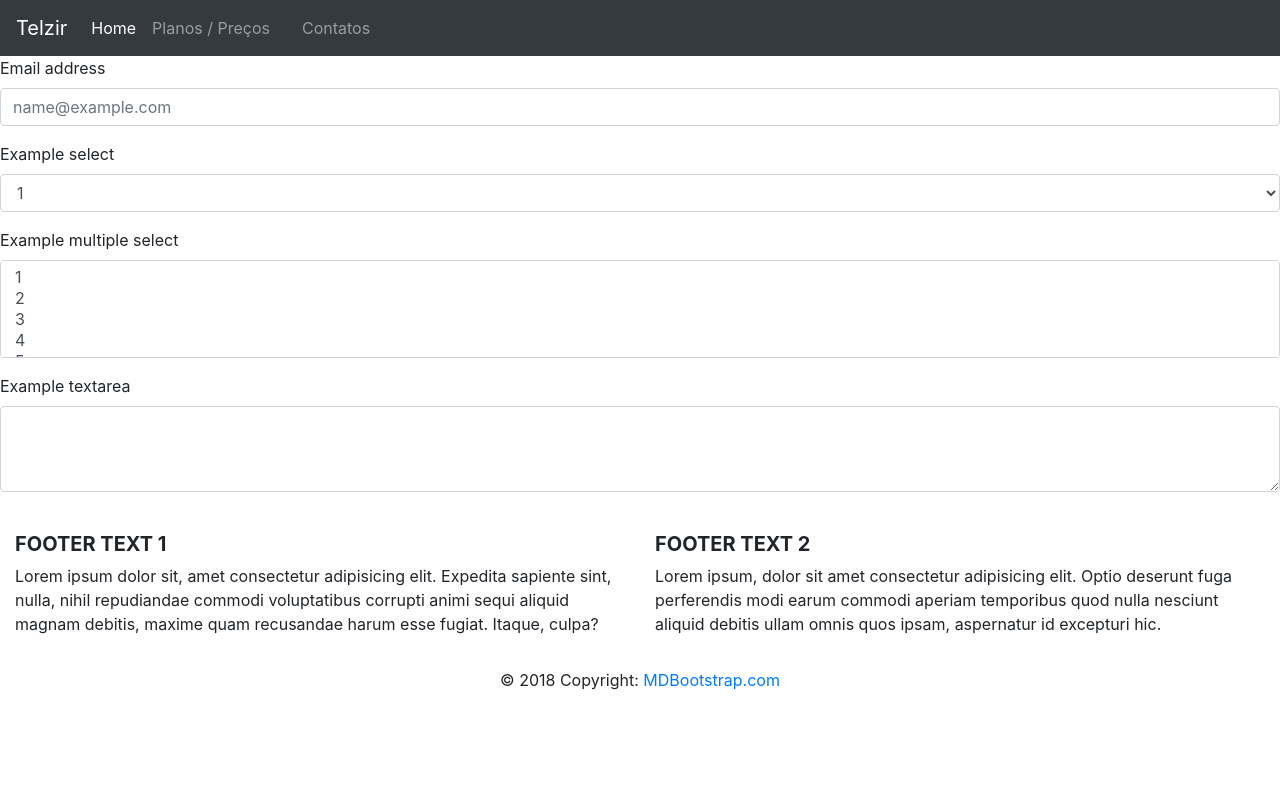
After one commit to Theel123/Telzir, a PHP site: page / in a window 1280 px wide. The commit adds this page. Run offline with PHP 8.4, Linux system fonts and the light colour scheme; some libraries are stand-ins or nearby versions.

Commit message:
comecando o layout

```diff
--- /dev/null
+++ b/index.php
@@ -0,0 +1,5 @@
+<?php
+
+require('layoutFixo/menu.html');
+require('layoutFixo/tabelaPlanos.html');
+require('layoutFixo/footer.html');
--- /dev/null
+++ b/layoutFixo/footer.html
@@ -0,0 +1,35 @@
+<footer class="page-footer font-small teal pt-4">
+
+  <div class="container-fluid text-center text-md-left">
+
+    <div class="row">
+
+      <div class="col-md-6 mt-md-0 mt-3">
+
+        <h5 class="text-uppercase font-weight-bold">Footer text 1</h5>
+        <p>Lorem ipsum dolor sit, amet consectetur adipisicing elit. Expedita sapiente sint, nulla, nihil
+          repudiandae commodi voluptatibus corrupti animi sequi aliquid magnam debitis, maxime quam recusandae
+          harum esse fugiat. Itaque, culpa?</p>
+
+      </div>
+
+      <hr class="clearfix w-100 d-md-none pb-3">
+
+      <div class="col-md-6 mb-md-0 mb-3">
+
+        <h5 class="text-uppercase font-weight-bold">Footer text 2</h5>
+        <p>Lorem ipsum, dolor sit amet consectetur adipisicing elit. Optio deserunt fuga perferendis modi earum
+          commodi aperiam temporibus quod nulla nesciunt aliquid debitis ullam omnis quos ipsam, aspernatur id
+          excepturi hic.</p>
+
+      </div>
+
+    </div>
+
+  </div>
+
+  <div class="footer-copyright text-center py-3">© 2018 Copyright:
+    <a href="https://mdbootstrap.com/education/bootstrap/"> MDBootstrap.com</a>
+  </div>
+
+</footer>
--- /dev/null
+++ b/layoutFixo/menu.html
@@ -0,0 +1,38 @@
+<?php
+
+?>
+<link href="//maxcdn.bootstrapcdn.com/bootstrap/4.0.0/css/bootstrap.min.css" rel="stylesheet" id="bootstrap-css">
+<script src="//maxcdn.bootstrapcdn.com/bootstrap/4.0.0/js/bootstrap.min.js"></script>
+<script src="//cdnjs.cloudflare.com/ajax/libs/jquery/3.2.1/jquery.min.js"></script>
+
+<!---Menu-->
+
+    <nav class="navbar navbar-expand-lg navbar-dark bg-dark">
+      <a class="navbar-brand" href="#">Telzir</a>
+      <button class="navbar-toggler" type="button" data-toggle="collapse" data-target="#navbarText" aria-controls="navbarText" aria-expanded="false" aria-label="Toggle navigation">
+        <span class="navbar-toggler-icon"></span>
+      </button>
+
+      <div class="collapse navbar-collapse" id="navbarText">
+        <ul class="navbar-nav mr-auto">
+
+          <li class="nav-item active">
+            <a class="nav-link" href="#">Home <span class="sr-only">(current)</span></a>
+          </li>
+
+          <li class="nav-item">
+            <a class="nav-link" href="#">Planos / Preços</a>
+          </li>
+
+          <li class="nav-item">
+            <a class="nav-link" href="#"></a>
+          </li>
+
+            <li class="nav-item">
+            <a class="nav-link" href="#">Contatos</a>
+          </li>
+
+        </ul>
+      </div>
+    </nav>
+<!--Fim Menu--->
--- /dev/null
+++ b/layoutFixo/tabelaPlanos.html
@@ -0,0 +1,54 @@
+<?php
+
+?>
+<link href="//maxcdn.bootstrapcdn.com/bootstrap/4.0.0/css/bootstrap.min.css" rel="stylesheet" id="bootstrap-css">
+<script src="//maxcdn.bootstrapcdn.com/bootstrap/4.0.0/js/bootstrap.min.js"></script>
+<script src="//cdnjs.cloudflare.com/ajax/libs/jquery/3.2.1/jquery.min.js"></script>
+
+
+<!DOCTYPE html>
+<html>
+<head>
+	<meta charset="utf-8">
+	<meta http-equiv="X-UA-Compatible" content="IE=edge">
+	<title>Telzir</title>
+</head>
+
+<body>
+
+<!---Tabela Planos-->
+
+<form>
+  <div class="form-group">
+    <label for="exampleFormControlInput1">Email address</label>
+    <input type="email" class="form-control" id="exampleFormControlInput1" placeholder="name@example.com">
+  </div>
+  <div class="form-group">
+    <label for="exampleFormControlSelect1">Example select</label>
+    <select class="form-control" id="exampleFormControlSelect1">
+      <option>1</option>
+      <option>2</option>
+      <option>3</option>
+      <option>4</option>
+      <option>5</option>
+    </select>
+  </div>
+  <div class="form-group">
+    <label for="exampleFormControlSelect2">Example multiple select</label>
+    <select multiple class="form-control" id="exampleFormControlSelect2">
+      <option>1</option>
+      <option>2</option>
+      <option>3</option>
+      <option>4</option>
+      <option>5</option>
+    </select>
+  </div>
+  <div class="form-group">
+    <label for="exampleFormControlTextarea1">Example textarea</label>
+    <textarea class="form-control" id="exampleFormControlTextarea1" rows="3"></textarea>
+  </div>
+</form>
+<!--Fim Tabela Plano--->
+
+</body>
+</html>
```
Also changed, not shown: conectData/conectDb.php (+21 -1 lines), faleMais/planoFaleMais.php (added, +52 -0 lines), login.php (indentation only).
